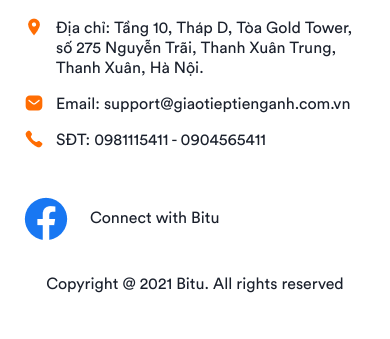
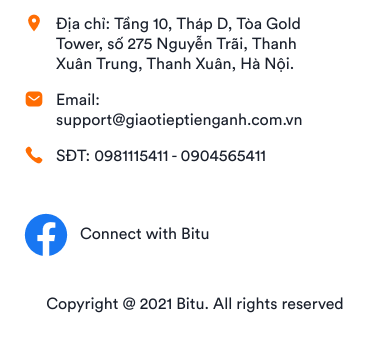
Before and after one commit to vietanh2710/bitu, a plain HTML site: page index.html in a window 390 px wide. Shown: the part 6981-7320 px from the top of the page. Drawn offline with nearby package versions, Linux system fonts and the light colour scheme.

Commit message:
fix: style

```diff
--- a/index.html
+++ b/index.html
@@ -595,8 +595,8 @@
           </div>
         </div>
         <div class="link">
-          <p>Connect with Bitu</p>
-          <img src="/assets/images/fb.png" alt="" />
+          <div><p>Connect with Bitu</p></div>
+          <div><img src="/assets/images/fb.png" alt="" /></div>
         </div>
 
         <div class="copy-right">
--- a/scss/components/_footer.scss
+++ b/scss/components/_footer.scss
@@ -2,7 +2,7 @@
   margin-top: 64px;
   padding-bottom: 26px;
 
-  @media (max-width: 600px) {
+  @media (max-width: 830px) {
     margin-top: 40px;
   }
 
@@ -19,7 +19,7 @@
       padding: 0 24px;
     }
 
-    @media (max-width: 600px) {
+    @media (max-width: 830px) {
       display: flex;
       flex-direction: column;
     }
@@ -30,7 +30,12 @@
     grid-column: 1 / span 2;
 
     img {
-      @media (max-width: 600px) {
+      max-width: 100%;
+      height: auto;
+      object-fit: cover;
+      display: block;
+
+      @media (max-width: 830px) {
         max-width: 120px;
       }
     }
@@ -38,14 +43,11 @@
 
   .items {
     grid-column: 3 / span 8;
-    padding-left: 10px;
+    padding-left: 30px;
+    padding-right: 30px;
     color: $gray-900;
 
-    @media (max-width: 768px) {
-      padding-left: 80px;
-    }
-
-    @media (max-width: 600px) {
+    @media (max-width: 830px) {
       padding-left: 0;
       margin-top: 16px;
     }
@@ -70,7 +72,7 @@
       }
 
       &:last-child {
-        @media (max-width: 600px) {
+        @media (max-width: 830px) {
           display: none;
         }
       }
@@ -81,14 +83,11 @@
     grid-column: 11 / span 2;
     display: flex;
     align-items: flex-start;
+    align-content: flex-start;
+    flex-wrap: wrap;
     padding-top: 5px;
 
-    @media (max-width: 1024px) {
-      padding-left: 40px;
-      flex-direction: column;
-    }
-
-    @media (max-width: 600px) {
+    @media (max-width: 830px) {
       padding-left: 0;
       padding-top: 0;
       flex-direction: row-reverse;
@@ -102,14 +101,14 @@
       color: $gray-900;
       padding-top: 10px;
       margin-right: 16px;
-      margin-left: 10px;
+      margin-bottom: 8px;
       font-family: $ff-bock;
 
-      @media (max-width: 768px) {
+      @media (max-width: 950px) {
         margin-right: 0;
       }
 
-      @media (max-width: 600px) {
+      @media (max-width: 830px) {
         font-size: 16px;
         line-height: 20px;
       }
@@ -125,7 +124,7 @@
     display: none;
     color: $gray-900;
 
-    @media (max-width: 600px) {
+    @media (max-width: 830px) {
       text-align: center;
       font-size: 16px;
       line-height: 20px;
--- a/scss/components/_trial.scss
+++ b/scss/components/_trial.scss
@@ -123,6 +123,7 @@
 
     img {
       max-width: 216px;
+      width: 100%;
       height: auto;
 
       &:first-child {
```
Also changed, not shown: assets/images/line2.png, assets/images/pre.png, scss/styles.css, 1 other file.
